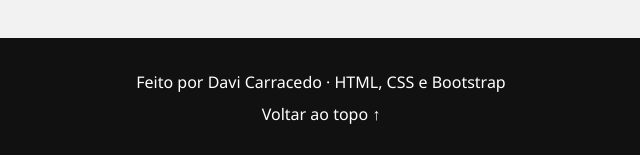
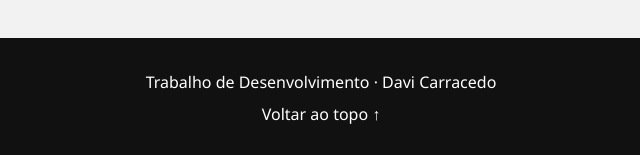
Before and after one commit to alunoDaviCarracedo/pagina-pessoal, a plain HTML site: page index.html in a window 1280 px wide. Shown: the part 4253-4408 px from the top of the page, 319-959 px from the left. Drawn offline with nearby package versions, Linux system fonts and the light colour scheme.

Commit message:
Muda texto do rodapé
Co-Authored-By: Claude Opus 5.5 <noreply@anthropic.com>
Claude-Session: https://claude.ai/code/session_011F14UA5TJcwwauFoFmzN9e

```diff
--- a/index.html
+++ b/index.html
@@ -194,7 +194,7 @@
     </main>
 
     <footer class="rodape">
-        <p>Feito por Davi Carracedo · HTML, CSS e Bootstrap</p>
+        <p>Trabalho de Desenvolvimento · Davi Carracedo</p>
         <a href="#inicio">Voltar ao topo ↑</a>
     </footer>
 
```
